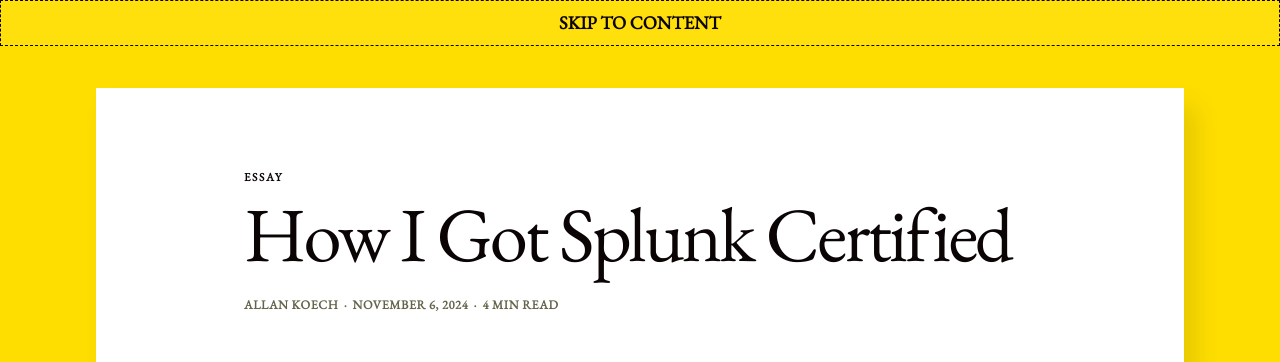
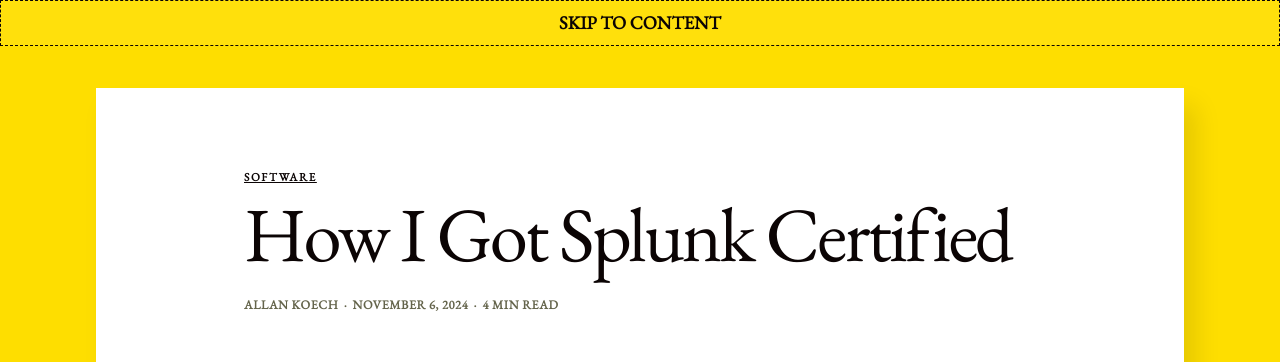
Before and after one commit to atonui/jekyll-blog, a Jekyll site: the page built from _posts/2024-11-06-splunk.markdown, in a window 1280 px wide. Shown: the top 362 px of the page. Built offline with Jekyll 4.4.1, drawn with Linux system fonts in a browser that asks for light colours; some of the changed text lies outside the part shown.

Commit message:
Show topics and tags on articles

```diff
--- a/_layouts/post.html
+++ b/_layouts/post.html
@@ -6,7 +6,11 @@
 
   {% if page.title != "" %}
     <header class="post-header">
-      <p class="post-kicker">Essay</p>
+      {% if page.topic_slug %}
+        <p class="post-kicker"><a href="{{ '/topics/' | append: page.topic_slug | append: '/' | relative_url }}">{{ page.topic }}</a></p>
+      {% else %}
+        <p class="post-kicker">Essay</p>
+      {% endif %}
       <h1 class="post-title p-name" itemprop="name headline">{{ page.title }}</h1>
 
       {% assign words = content | number_of_words %}
@@ -30,7 +34,20 @@
   </div>
 
   <footer class="post-end">
-    <p><a href="{{ '/writing/' | relative_url }}">More writing</a></p>
+    {% if page.tags %}
+      <div class="post-tags" aria-label="Tags">
+        {% for tag in page.tags %}
+          <span>{{ tag }}</span>
+        {% endfor %}
+      </div>
+    {% endif %}
+    <p>
+      {% if page.topic_slug %}
+        <a href="{{ '/topics/' | append: page.topic_slug | append: '/' | relative_url }}">More in {{ page.topic }}</a>
+        <span aria-hidden="true">·</span>
+      {% endif %}
+      <a href="{{ '/writing/' | relative_url }}">All writing</a>
+    </p>
   </footer>
 
   {% if site.disqus.shortname %}
```
